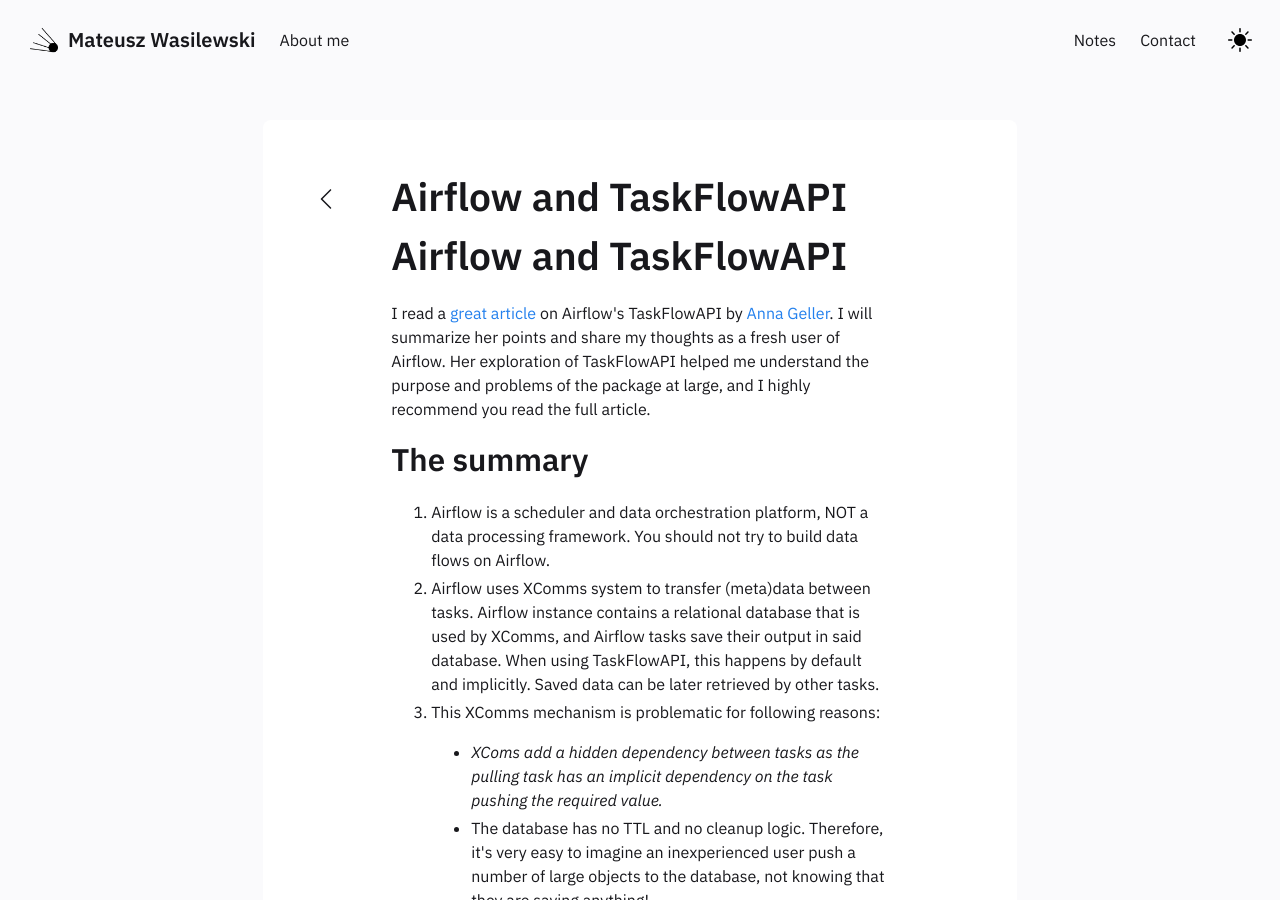
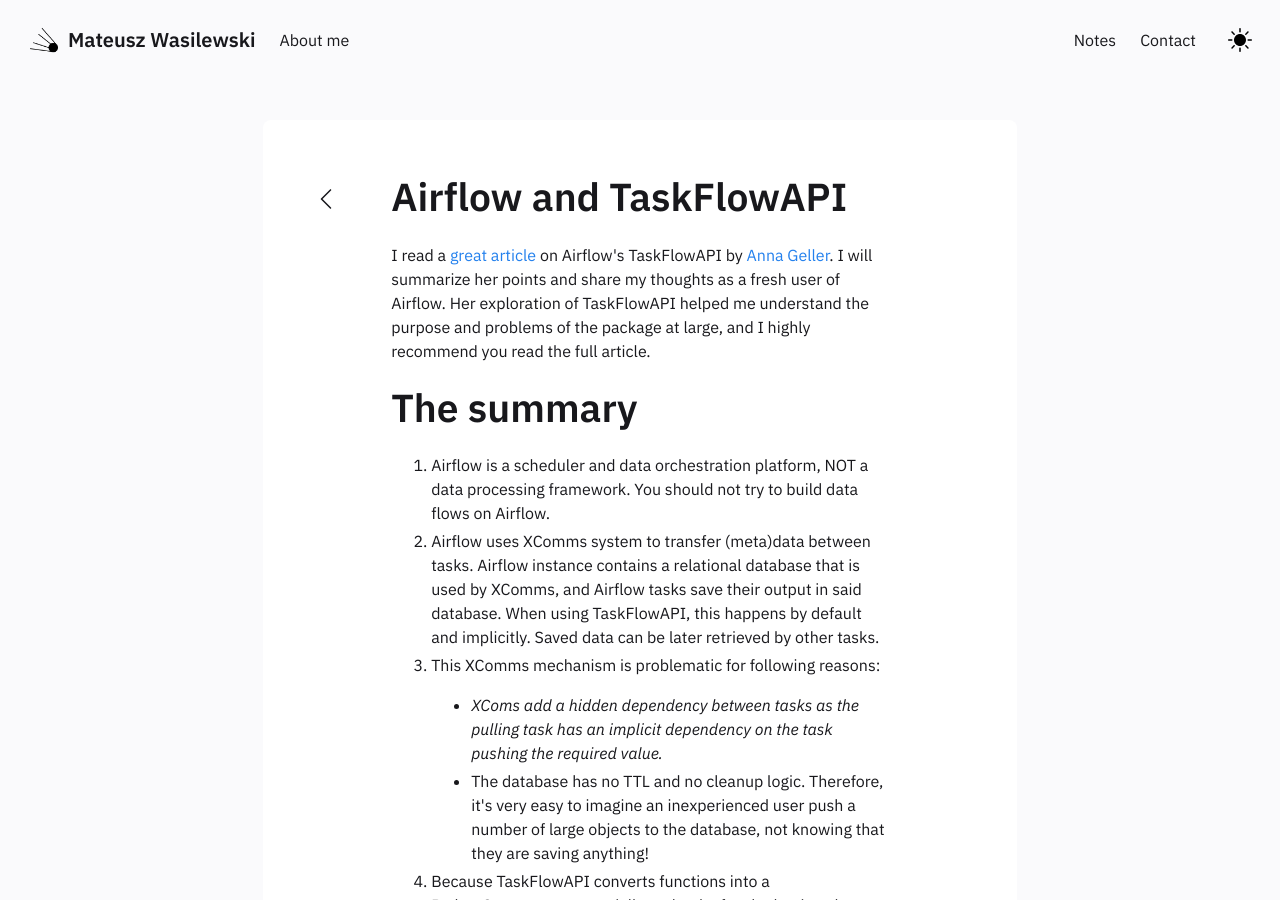
Before and after one commit to matwasilewski/matwasilewski.github.io, a Jekyll site: the page built from _notes/Public/Airflow and TaskFlowAPI.md, in a window 1280 px wide and 900 px high. Built offline with Jekyll 4.4.1, drawn with Linux system fonts in a browser that asks for light colours.

Commit message:
update the article

```diff
--- a/_notes/Public/Airflow and TaskFlowAPI.md
+++ b/_notes/Public/Airflow and TaskFlowAPI.md
@@ -4,10 +4,9 @@ notetype : feed
 date : 04-06-2022
 ---
 
-# Airflow and TaskFlowAPI
 I read a [great article](https://towardsdatascience.com/taskflow-api-in-apache-airflow-2-0-should-you-use-it-d6cc4913c24c#1bde) on Airflow's TaskFlowAPI by [Anna Geller](https://www.linkedin.com/feed/#). I will summarize her points and share my thoughts as a fresh user of Airflow. Her exploration of TaskFlowAPI helped me understand the purpose and problems of the package at large, and I highly recommend you read the full article.
 
-## The summary
+# The summary
 
 1. Airflow is a scheduler and data orchestration platform, NOT a data processing framework. You should not try to build data flows on Airflow.
 2. Airflow uses XComms system to transfer (meta)data between tasks. Airflow instance contains a relational database that is used by XComms, and Airflow tasks save their output in said database. When using TaskFlowAPI, this happens by default and implicitly. Saved data can be later retrieved by other tasks.
```
